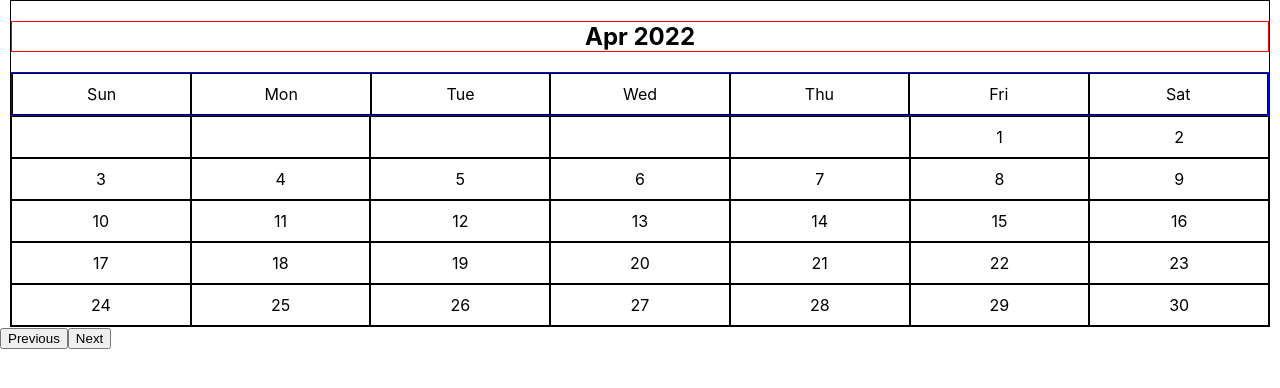
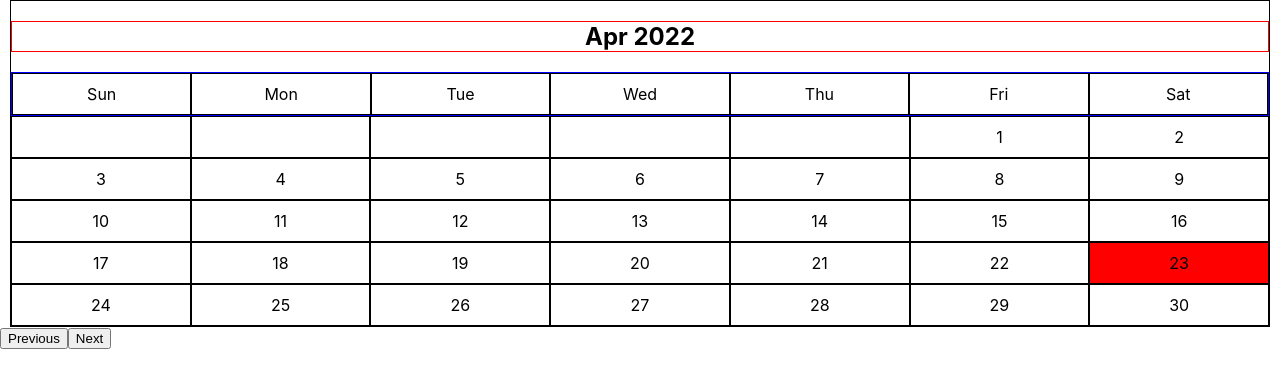
Before and after one commit to develijahlee/calendar-budget, a Next.js app: page / in a window 1280 px wide. Shown: the top 388 px of the page. Built offline with nearby package versions, Linux system fonts and the light colour scheme.

Commit message:
highlight current day

```diff
--- a/pages/index.tsx
+++ b/pages/index.tsx
@@ -1,5 +1,5 @@
 // https://medium.com/@nitinpatel_20236/challenge-of-building-a-calendar-with-pure-javascript-a86f1303267d
-import { useState, useEffect, useRef, useMemo } from 'react'
+import { useState, useRef } from 'react'
 import type { NextPage } from 'next'
 import Head from 'next/head'
 import styles from '../styles/Home.module.scss'
@@ -7,7 +7,7 @@ import styles from '../styles/Home.module.scss'
 const months = ["Jan", "Feb", "Mar", "Apr", "May", "Jun", "Jul", "Aug", "Sep", "Oct", "Nov", "Dec"]
 
 const Home: NextPage = () => {
-  const today = useMemo(() => new Date(), []);
+  const today = new Date()
   const [currentMonth, setCurrentMonth] = useState(today.getMonth())
   const [currentYear, setCurrentYear] = useState(today.getFullYear())
   const calendarBodyRef = useRef<HTMLDivElement>(null)
@@ -45,9 +45,13 @@ const Home: NextPage = () => {
               return
             } else {
               const cellText = String(date)
+              let currentDay = ''
+              if (date === today.getDate() && currentYear === today.getFullYear() && currentMonth === today.getMonth()) {
+                currentDay = String(date)
+              }
               date++
               return (
-                <div key={cell} className={styles.cell}>{cellText}</div>
+                <div key={cell} className={`${styles.cell} ${currentDay === cellText ? styles.currentDay : ''}`}>{cellText}</div>
               )
             }
           })}
--- a/styles/Home.module.scss
+++ b/styles/Home.module.scss
@@ -33,3 +33,7 @@
   padding: 10px;
   text-align: center;
 }
+
+.currentDay {
+  background: red;
+}
```
